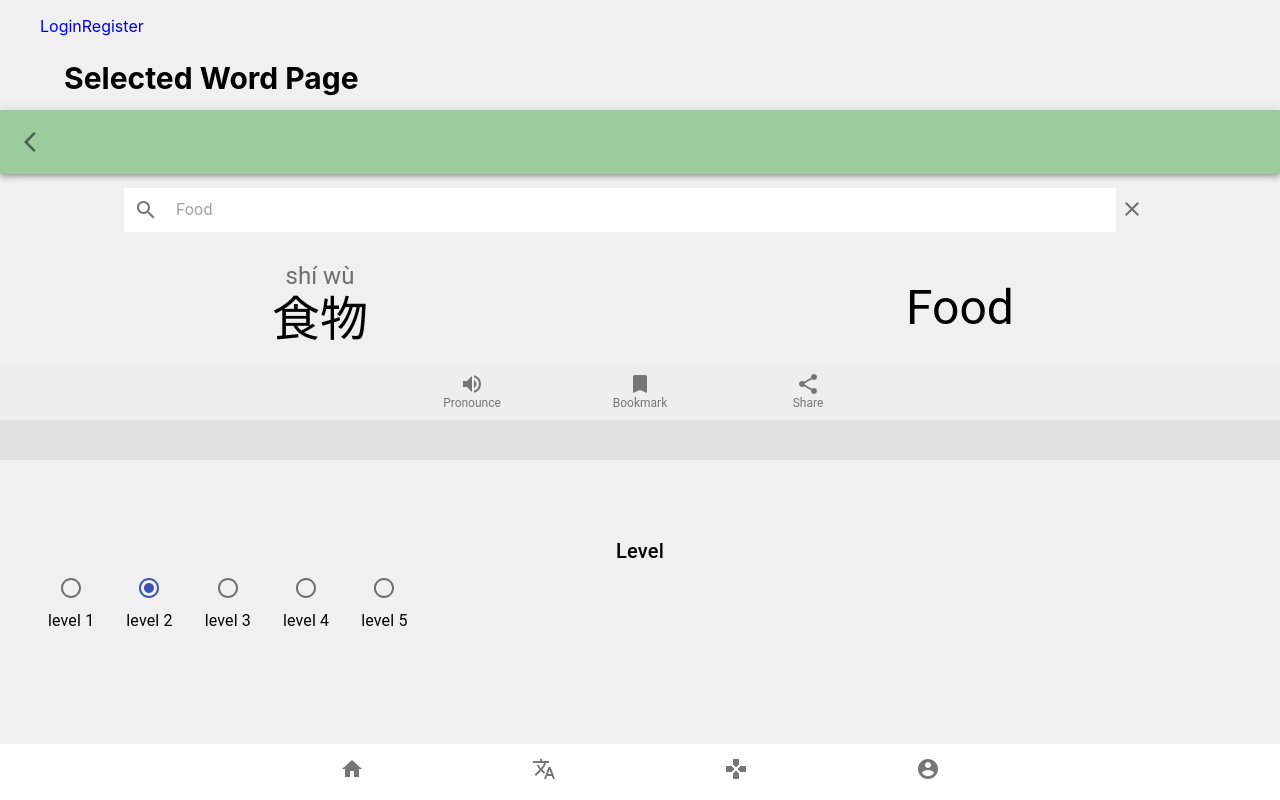
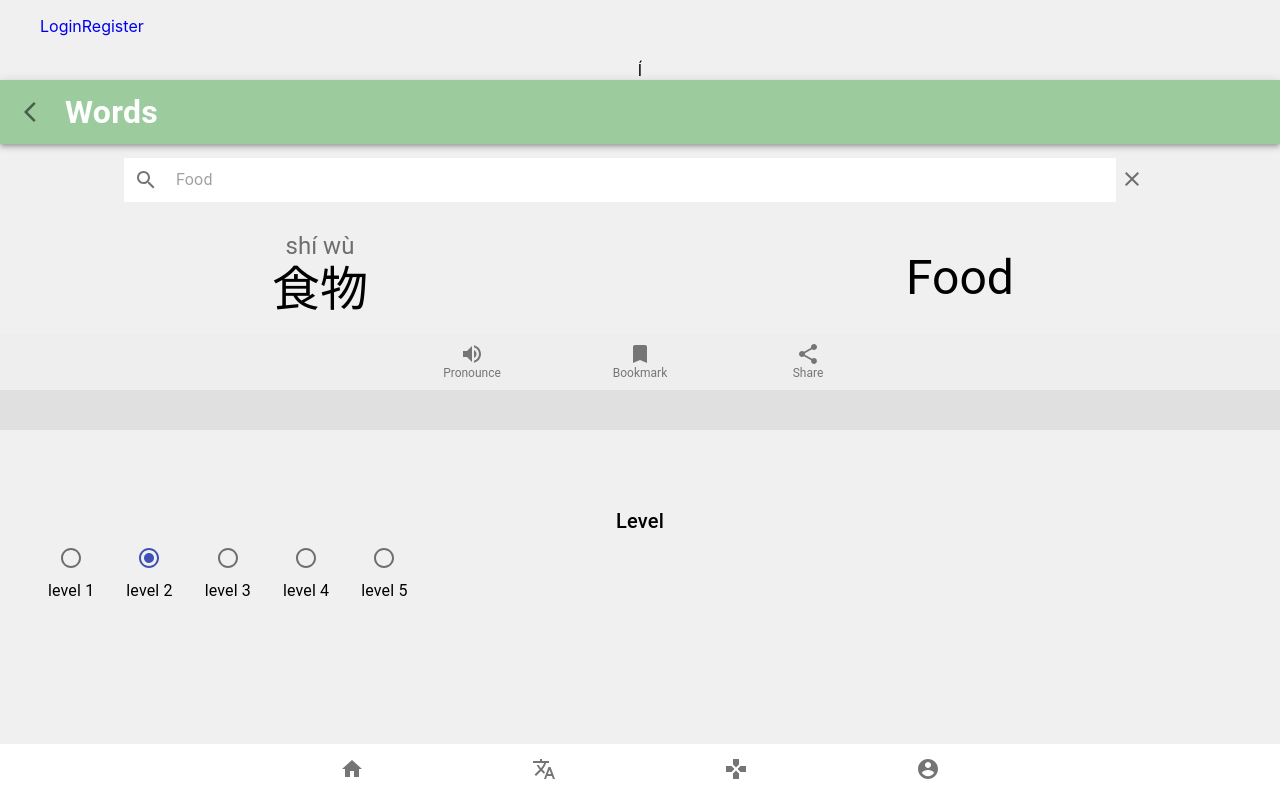
Before and after one commit to picowithleo/amigos-mema, a React (Create React App) app: page /learnpage2 in a window 1280 px wide. Built offline with nearby package versions, Linux system fonts and the light colour scheme.

Commit message:
link word page route

```diff
--- a/src/page/Learning.js
+++ b/src/page/Learning.js
@@ -89,7 +89,7 @@ export default function Learning() {
               <ArrowBackIosIcon />
             </IconButton>
             <Typography style={{ fontSize: '2rem', fontWeight: 'bold', marginLeft: '5px' }}>
-              Learning words
+              I'm learning
              </Typography>
           </Toolbar>
         </AppBar>
@@ -120,7 +120,7 @@ export default function Learning() {
             </Avatar>
           </ListItemAvatar>
         </ListItem>
-        <ListItem className={classes.indexbar}>
+        <ListItem className={classes.indexbar} component={Link} to="/learnpage2">
           <ListItemText primary="shí wù 食物" secondary="food" />
           <ListItemAvatar>
             <Avatar>
--- a/src/page/Learnpage2.js
+++ b/src/page/Learnpage2.js
@@ -114,15 +114,16 @@ export default function Learnpage1() {
 
   return (
     <List>
-      <Box className={classes.root}>
-        <Box className={classes.learn}>
-          <h><b>Selected Word Page</b></h>
-        </Box>
-        <AppBar className={classes.appbar} component={Link} to="/learnpage1">
+      <Box className={classes.root}>Í
+        <AppBar className={classes.appbar} >
           <Toolbar>
-            <IconButton edge="start" className={classes.menuButton} aria-label="ArrowBackIos">
+            <IconButton edge="start" className={classes.menuButton}
+              aria-label="ArrowBackIos" component={Link} to="/learnpage1">
               <ArrowBackIosIcon />
             </IconButton>
+            <Typography style={{ fontSize: '2rem', fontWeight: 'bold', marginLeft: '5px' }}>
+              Words
+             </Typography>
           </Toolbar>
         </AppBar>
         <Box className={classes.searchbar}>
```
